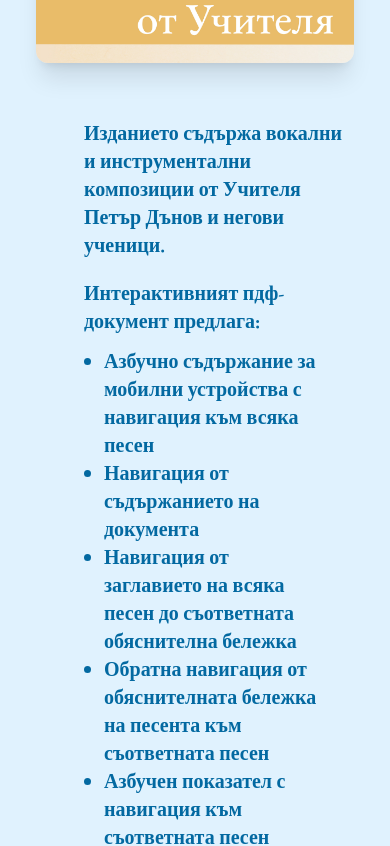
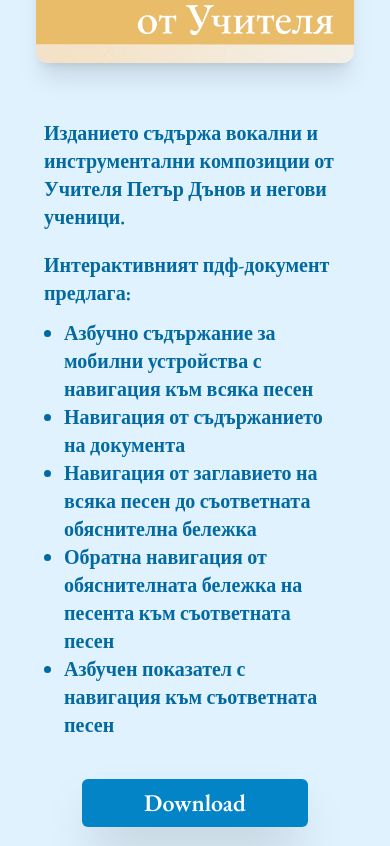
Before and after one commit to mkireva/beinsasongbook, a React (Vite) app: page / in a window 390 px wide. Shown: the part 843-1689 px from the top of the page. Built offline with nearby package versions, Linux system fonts and the light colour scheme.

Commit message:
fix: description

```diff
--- a/src/App.tsx
+++ b/src/App.tsx
@@ -32,30 +32,30 @@
             <img src={image} alt="" className="w-auto shadow-xl rounded-xl" />
           </div>
           <div className=" my-4 max-w-4xl mx-auto p-2">
-          <p className=" ml-10 text-xl text-start font-semibold  text-sky-700">
-            Изданието съдържа вокални и инструментални композиции от
-            Учителя Петър Дънов и негови ученици.
+            <p className=" md:ml-10 text-xl text-start font-semibold  text-sky-700">
+              Изданието съдържа вокални и инструментални композиции от Учителя
+              Петър Дънов и негови ученици.
             </p>
-          <p className=" mt-5 ml-10 text-xl text-start font-semibold text-sky-700">
+            <p className=" mt-5 md:ml-10 text-xl text-start font-semibold text-sky-700">
               Интерактивният пдф-документ предлага:
             </p>
             <ul className="mt-3 pl-5 pr-5 list-disc">
-            <li className="mt-1 ml-10 text-xl font-semibold text-sky-700">
+              <li className="mt-1 md:ml-10 text-xl font-semibold text-sky-700">
                 Азбучно съдържание за мобилни устройства с навигация към всяка
                 песен
               </li>
-            <li className="ml-10 text-xl font-semibold  text-sky-700">
+              <li className="md:ml-10 text-xl font-semibold  text-sky-700">
                 Навигация от съдържанието на документа
               </li>
-            <li className="ml-10 text-xl font-semibold  text-sky-700">
-              Навигация от заглавието на всяка песен до съответната обяснителна
-              бележка
+              <li className="md:ml-10 text-xl font-semibold  text-sky-700">
+                Навигация от заглавието на всяка песен до съответната
+                обяснителна бележка
               </li>
-            <li className="ml-10 text-xl font-semibold  text-sky-700">
+              <li className="md:ml-10 text-xl font-semibold  text-sky-700">
                 Обратна навигация от обяснителната бележка на песента към
                 съответната песен
               </li>
-            <li className="ml-10 text-xl font-semibold  text-sky-700">
+              <li className="md:ml-10 text-xl font-semibold  text-sky-700">
                 Азбучен показател с навигация към съответната песен
               </li>
             </ul>
```
Lines whose indentation alone changed are shown as unchanged.
